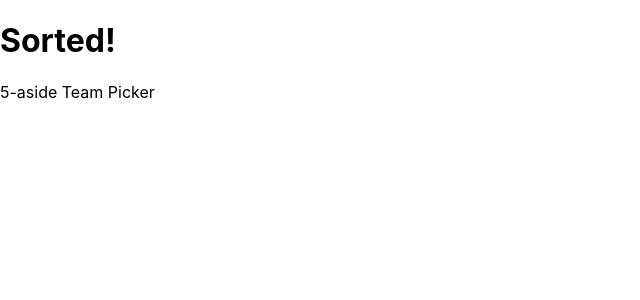
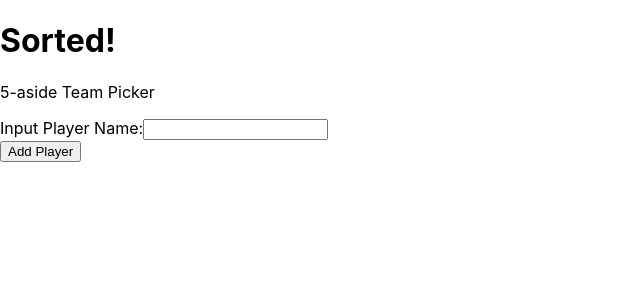
Before and after one commit to Harry-Gardiner/Sort-it-team-picker, a React (Create React App) app: page / in a window 1280 px wide. Shown: the top 300 px of the page, without its empty margins (0-640 px from the left). Built offline with nearby package versions, Linux system fonts and the light colour scheme.

Commit message:
Initial player input component completed to MVP requirement

```diff
--- a/package.json
+++ b/package.json
@@ -10,6 +10,7 @@
     "react-dom": "^17.0.1",
     "react-redux": "^7.2.2",
     "react-scripts": "4.0.1",
+    "redux": "^4.0.5",
     "web-vitals": "^0.2.4"
   },
   "scripts": {
--- a/src/App.js
+++ b/src/App.js
@@ -1,11 +1,11 @@
-import addPlayer from './Components/PlayerInput/'
+import AddPlayer from './Components/PlayerInput/'
 // Top component
-function App() {
+const App = () => {
   return (
     <>
       <h1>Sorted!</h1>
       <p>5-aside Team Picker</p>
-      <addPlayer />
+      <AddPlayer />
     </>
   )
 }
--- a/src/Components/PlayerInput/PlayerInputForm.js
+++ b/src/Components/PlayerInput/PlayerInputForm.js
@@ -44,7 +44,7 @@ class PlayerInputForm extends Component {
                 onSubmit={this.handleSubmit}
             >
                 <div>
-                    <label for="player name">
+                    <label htmlFor="player name">
                         Input Player Name:
                     </label>
 
--- a/src/data/reducer/reducer.js
+++ b/src/data/reducer/reducer.js
@@ -13,7 +13,7 @@ const addPlayer = (state, { data }) => {
 const reducer = (state, action) => {
     switch (action.type) {
         // cases
-        case "PLAYER_ADD": return addPlayer(state, action)
+        case "ADD_PLAYER": return addPlayer(state, action)
         // default
         default: return state;
     };
--- a/src/data/store.js
+++ b/src/data/store.js
@@ -1,17 +1,18 @@
 // imports
-import { createStore, compose } from 'redux';
+import { createStore } from 'redux';
 import reducer from './reducer/reducer';
 import initial from './initial';
 
 //redux dev tools
-const composeEnhancers =
-    window.__REDUX_DEVTOOLS_EXTENSION_COMPOSE__ || compose;
+// const composeEnhancers =
+//     window.__REDUX_DEVTOOLS_EXTENSION_COMPOSE__ || compose;
 
 // store
 const store = createStore(
     reducer,
     initial,
-    composeEnhancers,
+    window.__REDUX_DEVTOOLS_EXTENSION__
+    && window.__REDUX_DEVTOOLS_EXTENSION__(),
 );
 
 export default store;
--- a/src/index.js
+++ b/src/index.js
@@ -2,16 +2,14 @@ import React from 'react';
 import ReactDOM from 'react-dom';
 import './index.css';
 import App from './App';
-import reportWebVitals from './reportWebVitals';
+import { Provider } from 'react-redux';
+import store from './data/store';
 
 ReactDOM.render(
   <React.StrictMode>
-    <App />
+    <Provider store={store}>
+      <App />
+    </Provider>
   </React.StrictMode>,
   document.getElementById('root')
 );
-
-// If you want to start measuring performance in your app, pass a function
-// to log results (for example: reportWebVitals(console.log))
-// or send to an analytics endpoint. Learn more: https://bit.ly/CRA-vitals
-reportWebVitals();
```
Also changed, not shown: 1 other file (tests, documents, lock files or other folders).
